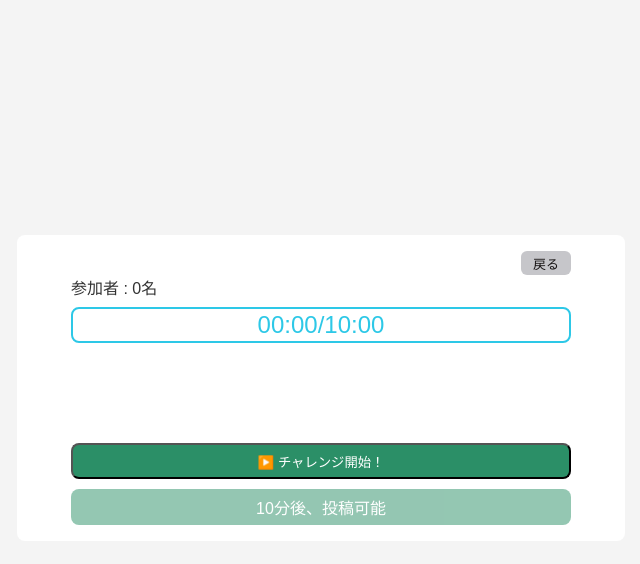
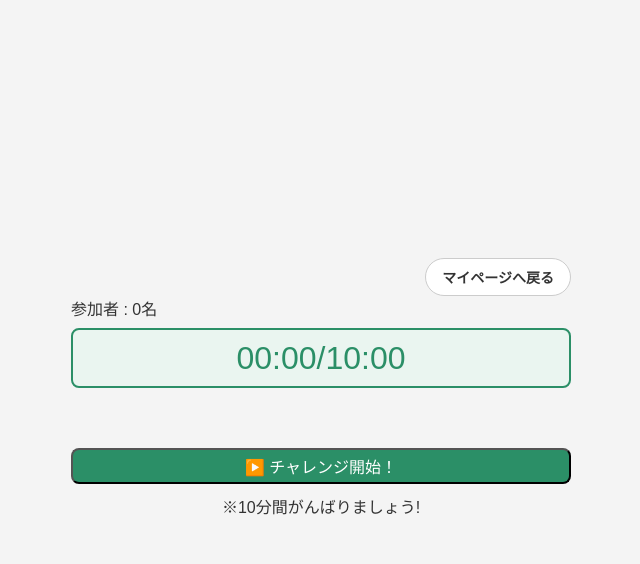
Before and after one commit to tmk581983-png/F_team, a Flask app: template app/templates/challenge_room.html in a window 1280 px wide. Shown: the top 564 px of the page, without its empty margins (319-959 px from the left). Run offline with Flask 2, Linux system fonts and the light colour scheme; the template is opened without the code that fills it, so the values that code supplies are empty.

Commit message:
チャレンジルームのデザイン修正

```diff
--- a/app/static/css/challenge.css
+++ b/app/static/css/challenge.css
@@ -25,7 +25,7 @@ main{
 
 .challenge_card{
   padding: var(--spacing);
-  background-color: var(--card-color);
+  /* background-color: var(--card-color); */
   border-radius: var(--radius);
 }
 
@@ -44,39 +44,64 @@ h2{
 }
 
 .back-btn{
-  display: flex;
-  justify-content: center;
-  align-items: center;
-  width: 50px;
-  height:24px;
-  background-color: rgba(145, 145, 153, 0.519);
-  color: rgb(22, 19, 19);
+  display: inline-block;
+  padding: 8px 16px;
+  background: var(--card-color);
+  border: 1px solid var(--border-color);
+  border-radius: 999px;
+  color: var(--text-color);
+  font-size: 14px;
+  font-weight: bold;
   text-decoration: none;
-  border-radius: var(--radius-btn);
-  font-size: small;
+}
+
+.back-btn:hover {
+  background: #eef3f2;
+  border-color: var(--main-color);
+  color: var(--main-color);
 }
 
 .set-timebox{
   display: flex;
   flex-direction: column;
   align-items: center;
-  gap: 50px;
+  gap: 30px;
 }
 
 .set-time{
   display: flex;
-  border:2px solid rgb(45, 200, 231);
-  color: rgb(45, 200, 231);
+  border:2px solid var(--main-color);
+  color: var(--main-color);
   border-radius: var(--radius);
   width: 100%;
   max-width: 500px;
-  height: 36px;
-  font-size: 24px;
+  height: 60px;
+  font-size: 32px;
+  background-color:#eaf5f0;
 
   display: flex;
   justify-content: center;
   align-items: center;
   margin-top:8px;
+}
+@keyframes complete {
+    0% {
+        transform: scale(1);
+    }
+
+    50% {
+        transform: scale(1.1);
+    }
+
+    100% {
+        transform: scale(1);
+    }
+}
+
+.set-time-complete{
+  border: 4px solid var(--main-color);
+  animation: complete 0.4s ease-in-out;
+
 }
 
 .time-btn{
@@ -89,12 +114,30 @@ h2{
   height: 36px;
   background-color: var(--main-color);
   color: white;
+  font-size: var(--font-size);
 }
 
 button:hover {
   cursor:pointer;
   background-color: var(--main-color-dark);
 }
+
+.time-btn.time-btn-2{
+  background-color: #eaf5f0;
+  border: 2px solid var(--main-color);
+  color: var(--main-color);
+}
+/* 点滅アニメーションの定義 */
+@keyframes blinking {
+  0%   { opacity: 0.15; }
+  100% { opacity: 1; }
+}
+
+/* 点滅アニメーションを適用 */
+.blink {
+  animation: blinking 1s ease-in-out infinite alternate;
+}
+
 
 .post_lists{
   width: 100%;
@@ -105,18 +148,18 @@ button:hover {
 }
 
 .post_list{
-  /* display: grid;
-  grid-template-columns: 3fr 7fr; */
   display:flex;
   flex-wrap: wrap;
-  border: 1px solid rgb(185, 195, 247,0.3);
+  border: 1px solid var(--border-color);
   padding: 10px;
   border-radius: var(--radius);
+  background-color: var(--card-color);
 }
 
 .user-name{
   flex-basis: 150px;
   text-align: center;
+  font-weight:500;
 }
 
 .user-content{
@@ -129,6 +172,9 @@ button:hover {
 .result-box{
   display: flex;
   justify-content: center;
+  align-items: center;
+  width: 100%;
+  margin-top: 30px;
 }
 
 .result_report{
@@ -136,26 +182,31 @@ button:hover {
   justify-content: center;
   align-items: center;
   border-radius: var(--radius);
-  width: 500px;
+  width: 100%;
+  max-width: 500px;
   height: 36px;
   background-color: var(--main-color);
   color: white;
   text-decoration: none;
-  margin-top: 10px;
+  /* margin: 10px 0px 10px; */
+
 }
 
 .result_report:hover{
   cursor:pointer;
   background-color: var(--main-color-dark);
 }
+.hidden{
+  display: none;
+}
 
 .disabled{
   pointer-events: none;
-  opacity: 0.5;
+  opacity: 0;
   cursor:not-allowed;
 }
 
-/* .memo{
+.memo{
   text-align: center;
-  margin-top: 5px;
-} */
+  margin-top: 10px;
+}
--- a/app/static/js/challenge.js
+++ b/app/static/js/challenge.js
@@ -12,7 +12,12 @@ start.addEventListener('click',() => {
   countUp();
   backbutton.style.pointerEvents = "none";
   start.style.pointerEvents = "none";
+  start.classList.add("time-btn-2","blink")
+  start.textContent="学習中・・・"
+
 })
+
+
 
 // カウントアップタイマーの設定
 function countUp() {
@@ -28,12 +33,21 @@ function countUp() {
 
   // タイマー設定：10分は600000、テストは5000　単位はミリ秒
   const resultReport = document.getElementById("resultReport");
+  const memo = document.getElementsByClassName("memo")
 
-  if (studytime >= 5000) {
-      resultReport.classList.remove("disabled");
-      resultReport.textContent="チャレンジ達成!!"
+  if (studytime >= 10000) {
+      // テスト用 強制的に10分表示
+      setTime.textContent = `10:00/10:00`;
+      resultReport.classList.remove("disabled","hidden" );
+      resultReport.textContent="✔︎ 達成！結果を投稿する";
+      start.classList.add("hidden");
+      setTime.classList.add("set-time-complete");
+      memo[0].textContent="10分間お疲れさまでした!"
+      return;
   }
 // 画面更新のたびにcountUpを実行してという指示
   requestAnimationFrame(countUp);
 
+
+
 }
--- a/app/templates/challenge_room.html
+++ b/app/templates/challenge_room.html
@@ -11,36 +11,35 @@
       <div class="challenge_card">
         <div class="challenge_header">
           <h2>{{ room_name }}</h2>
-          <a href="{{ url_for('mypage.index')}}" class="back-btn" id="back-button">戻る</a>
+          <a href="{{ url_for('mypage.index')}}" class="back-btn" id="back-button">マイページへ戻る</a>
         </div>
         <p class="challenge_header">参加者 : {{ users|length}}名</p>
         <div class="set-timebox">
           <div class="set-time" id="setTime">00:00<span>/10:00</span></div>
             <div class="post_lists">
               {% for user in users %}
+                {% if user.content %}
                   <div class="post_list">
 
                     <span class="user-name">{{ user.name }}</span>
                     <span class="user-content">
-                  {% if user.content %}
+
                       {{ user.content }}
-                  {% else %}
-                    投稿データなし
-                  {% endif %}
+
+
                     </span>
                   </div>
+                {% endif %}
               {% endfor %}
 
             </div>
 
-          <button class="time-btn" id="start">▶️ チャレンジ開始！</button>
-
         </div>
-
         <div class="result-box">
-          <a href="{{ url_for('post.posts_view')}}" class="result_report disabled" id="resultReport" >10分後、投稿可能</a>
+        <button class="time-btn"  id="start">▶️ チャレンジ開始！</button>
+        <a href="{{ url_for('post.posts_view')}}" class="result_report disabled hidden" id="resultReport" >10分後、投稿可能</a>
         </div>
-        <!-- <p class="memo">※学習10分経過後、有効になります</p> -->
+        <p class="memo">※10分間がんばりましょう!</p>
       </div>
     </main>
 
```
Lines whose indentation alone changed are shown as unchanged.
